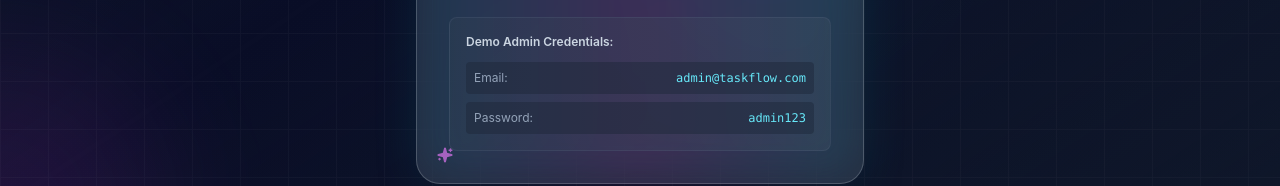
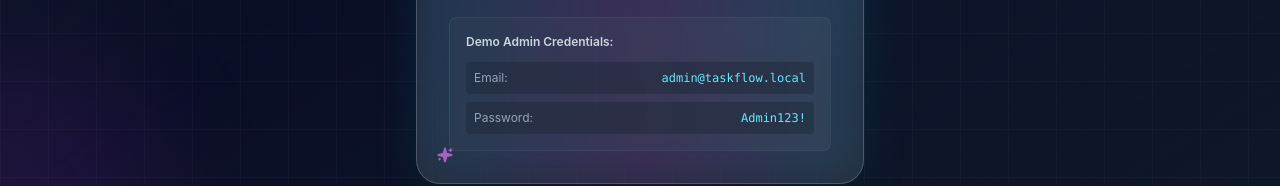
Before and after one commit to NMudgal16/taskflow-pro-main, a React (Create React App) app in the folder frontend/: page /login in a window 1280 px wide. Shown: the part 639-825 px from the top of the page. Built offline with nearby package versions, Linux system fonts and the light colour scheme; no server answers.

Commit message:
Fix demo admin credentials

```diff
--- a/frontend/src/pages/Login.js
+++ b/frontend/src/pages/Login.js
@@ -165,11 +165,11 @@
             <div className="space-y-2">
               <div className="flex items-center justify-between gap-2 bg-slate-800/50 rounded p-2">
                 <span className="text-xs text-slate-400">Email:</span>
-                <span className="text-xs font-mono text-cyan-300 select-all">admin@taskflow.com</span>
+                <span className="text-xs font-mono text-cyan-300 select-all">admin@taskflow.local</span>
               </div>
               <div className="flex items-center justify-between gap-2 bg-slate-800/50 rounded p-2">
                 <span className="text-xs text-slate-400">Password:</span>
-                <span className="text-xs font-mono text-cyan-300 select-all">admin123</span>
+                <span className="text-xs font-mono text-cyan-300 select-all">Admin123!</span>
               </div>
             </div>
           </motion.div>
```
